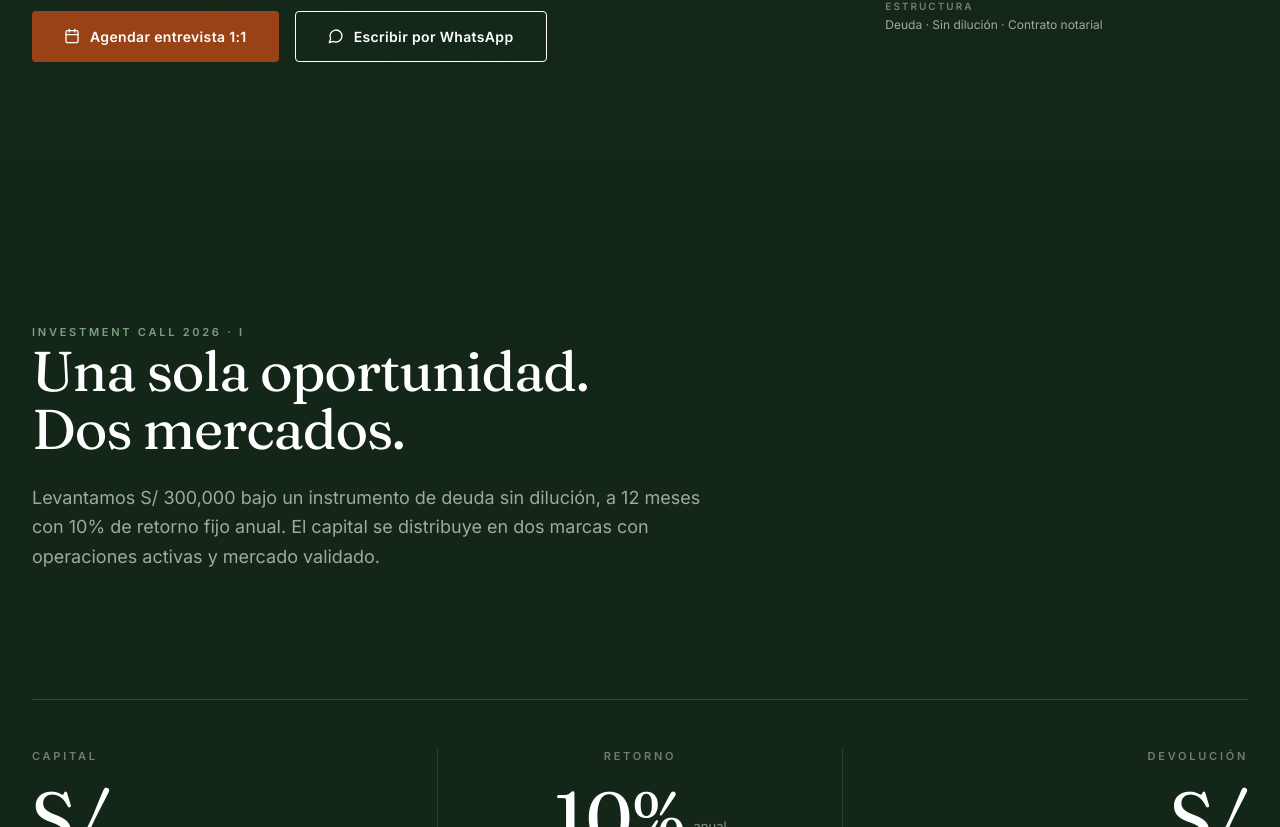
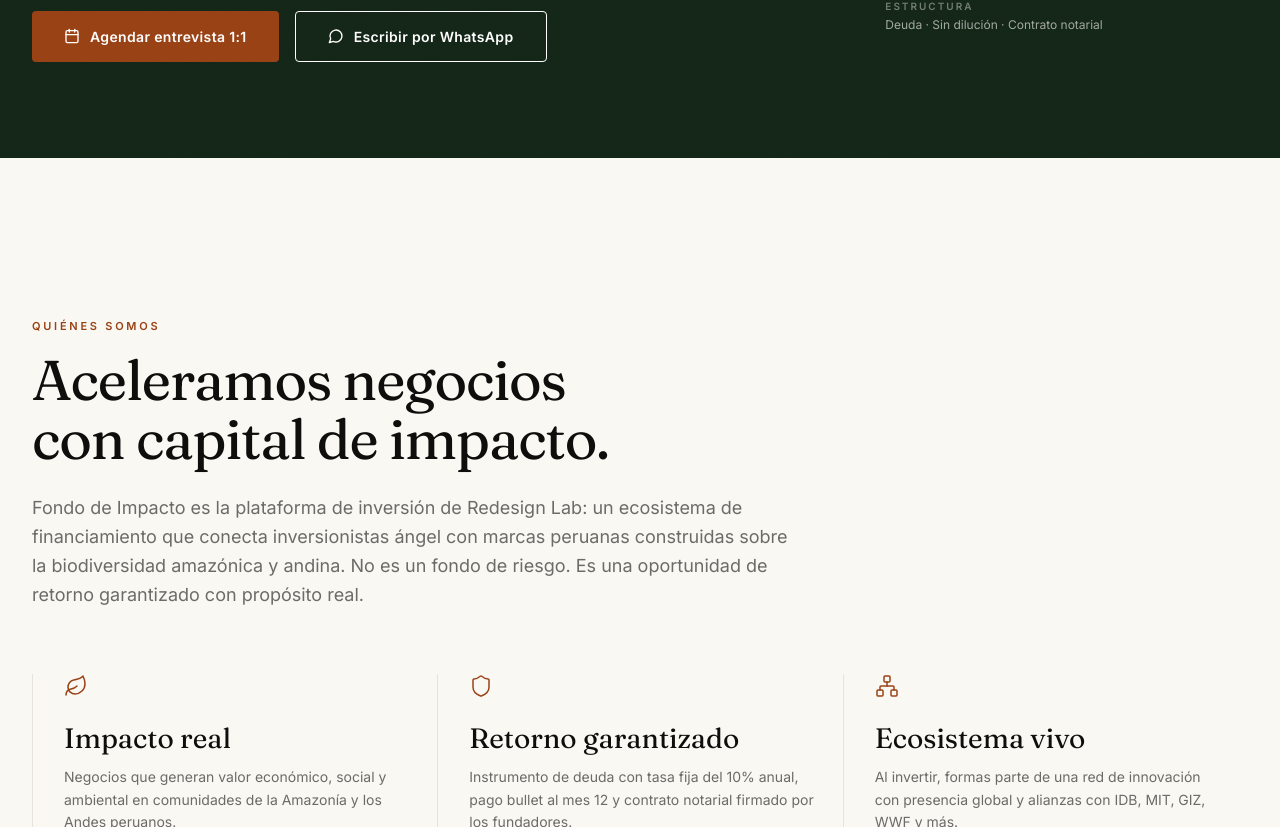
Before and after one commit to eajalcrina/fondo-de-impacto, a Next.js app: page / in a window 1280 px wide. Shown: the part 653-1480 px from the top of the page. Built offline with nearby package versions, Linux system fonts and the light colour scheme.

Commit message:
feat: reorder sections — editorial narrative flow + integration

```diff
--- a/app/page.tsx
+++ b/app/page.tsx
@@ -1,10 +1,10 @@
 import { Navbar } from "@/components/sections/Navbar";
 import { Hero } from "@/components/sections/Hero";
 import { WhatIsFI } from "@/components/sections/WhatIsFI";
-import { TrackRecord } from "@/components/sections/TrackRecord";
 import { InvestmentCall } from "@/components/sections/InvestmentCall";
 import { InvestorProfiles } from "@/components/sections/InvestorProfiles";
 import { HowToJoin } from "@/components/sections/HowToJoin";
+import { TrackRecord } from "@/components/sections/TrackRecord";
 import { FinalCTA } from "@/components/sections/FinalCTA";
 import { Footer } from "@/components/sections/Footer";
 
@@ -13,12 +13,12 @@
     <main>
       <Navbar />
       <Hero />
+      <WhatIsFI />
       <InvestmentCall />
       <InvestorProfiles />
       <HowToJoin />
+      <TrackRecord />
       <FinalCTA />
-      <WhatIsFI />
-      <TrackRecord />
       <Footer />
     </main>
   );
```
